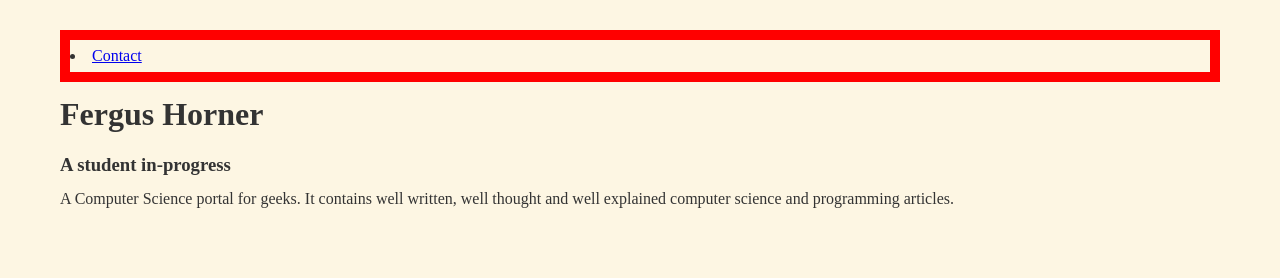
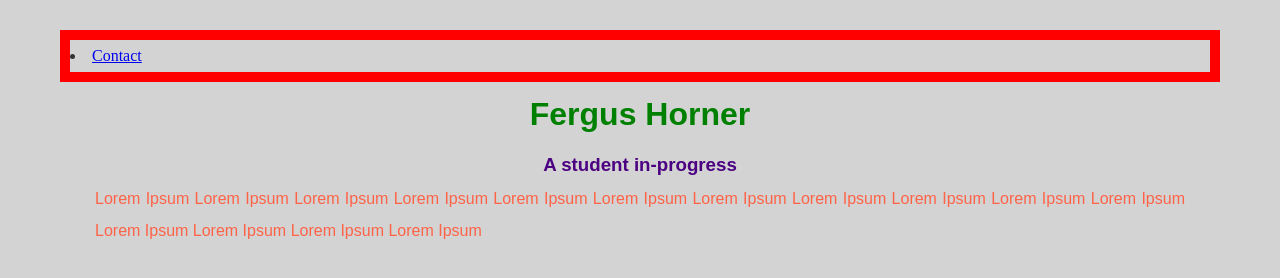
Before and after one commit to Fergusmh/FergusPortfolio.github.io, a plain HTML site: page index.html in a window 1280 px wide. Drawn offline with Linux system fonts and the light colour scheme.

Commit message:
7 - README change

```diff
--- a/index.html
+++ b/index.html
@@ -21,10 +21,9 @@
             A student in-progress
         </h3>
         <p class="content">
-            A Computer Science portal for geeks.
-            It contains well written, well thought
-            and well explained computer science and
-            programming articles.
+            Lorem Ipsum Lorem Ipsum Lorem Ipsum Lorem Ipsum Lorem Ipsum Lorem Ipsum Lorem Ipsum Lorem Ipsum Lorem Ipsum Lorem Ipsum Lorem Ipsum
+
+             Lorem Ipsum Lorem Ipsum Lorem Ipsum Lorem Ipsum
         </p>
     </div>
 </body>
--- a/styles/style.css
+++ b/styles/style.css
@@ -47,6 +47,31 @@ body {
     padding: 30px 20px;
 }
 
+body {
+    background-color: lightgrey;
+}
+
+h1 {
+    color: green;
+}
+
+h3 {
+    color: indigo;
+}
+
+h1,
+h3 {
+    text-align: center;
+    font-family: sans-serif;
+}
+
+.content {
+    text-align: justify;
+    font-family: sans-serif;
+    margin-left: 35px;
+    margin-right: 35px;
+    color: Tomato;
+}
 
 
 /*
```
Also changed, not shown: 1 other file.
